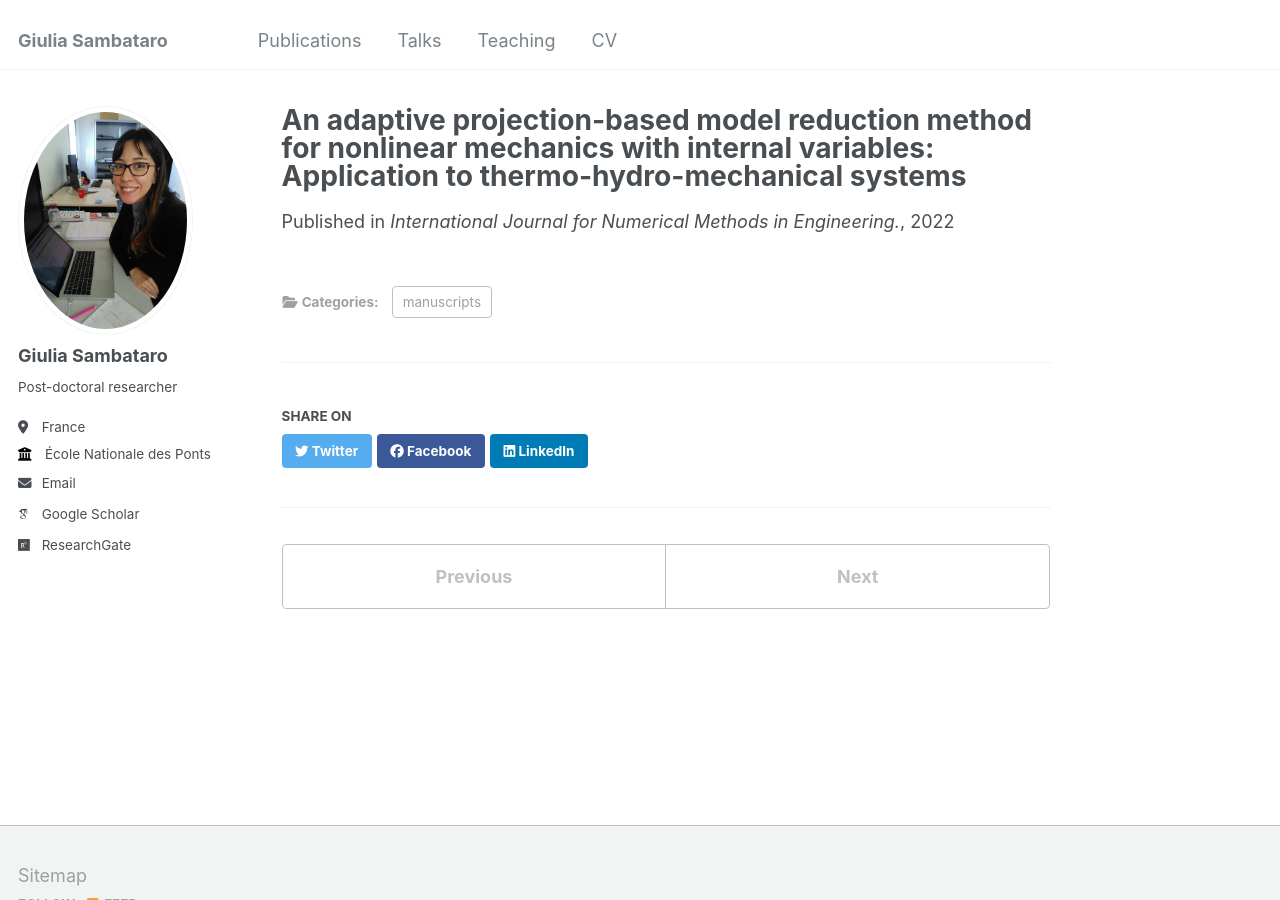
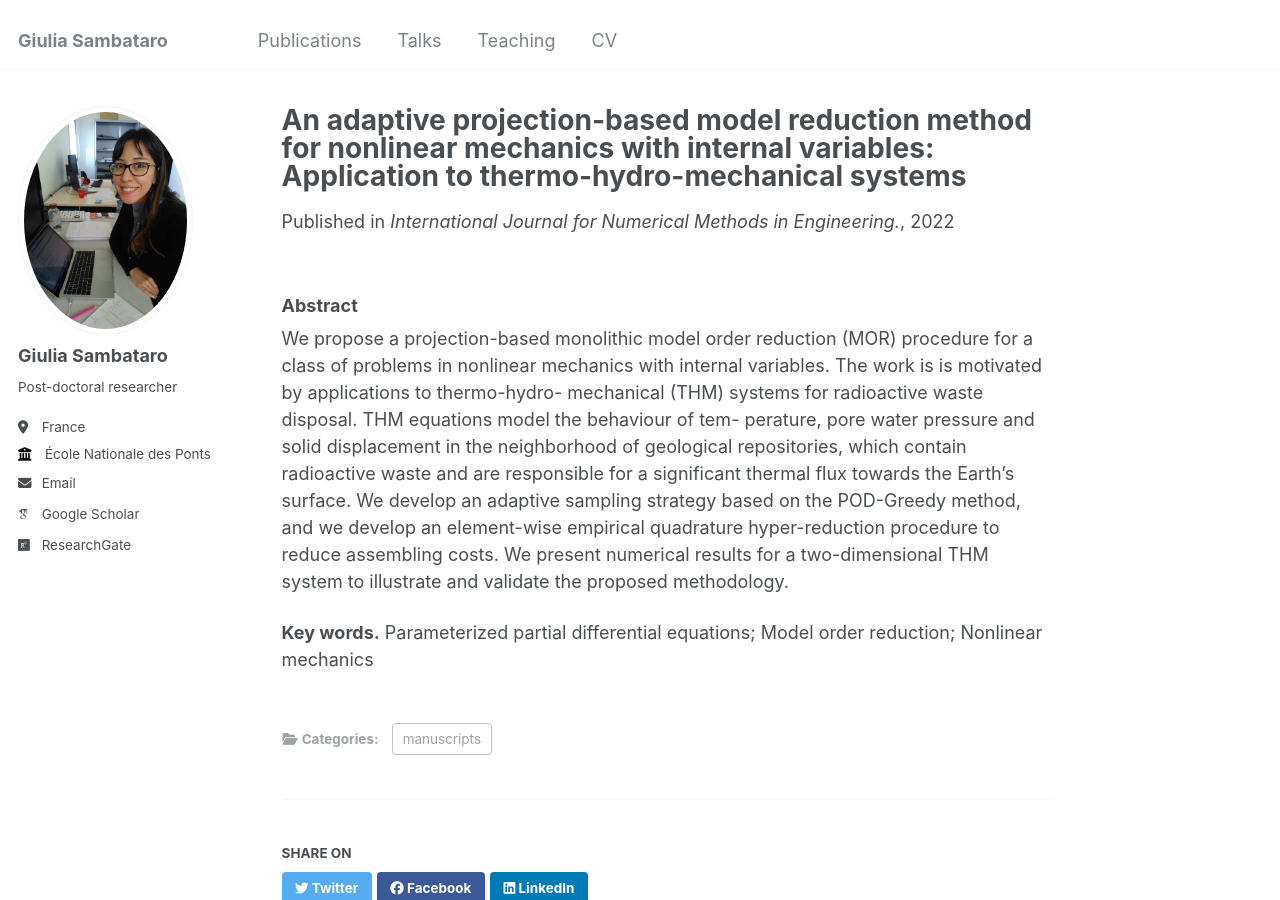
Before and after one commit to gsambata/gsambata.github.io, a Jekyll site: the page built from _publications/2010-10-01-paper-title-number-2.md, in a window 1280 px wide and 900 px high. Built offline with Jekyll 4.4.1, drawn with Linux system fonts in a browser that asks for light colours; some web fonts are replaced.

```diff
--- a/_publications/2010-10-01-paper-title-number-2.md
+++ b/_publications/2010-10-01-paper-title-number-2.md
@@ -11,3 +11,14 @@
 paperurl: 'https://onlinelibrary.wiley.com/doi/abs/10.1002/nme.6964'
 #citation: 'Sambataro. (2022).'
 ---
+### Abstract <br>
+We propose a projection-based monolithic model order reduction (MOR) procedure for a class of problems
+in nonlinear mechanics with internal variables. The work is is motivated by applications to thermo-hydro-
+mechanical (THM) systems for radioactive waste disposal. THM equations model the behaviour of tem-
+perature, pore water pressure and solid displacement in the neighborhood of geological repositories, which
+contain radioactive waste and are responsible for a significant thermal flux towards the Earth’s surface. We
+develop an adaptive sampling strategy based on the POD-Greedy method, and we develop an element-wise
+empirical quadrature hyper-reduction procedure to reduce assembling costs. We present numerical results
+for a two-dimensional THM system to illustrate and validate the proposed methodology.
+
+**Key words.** Parameterized partial differential equations; Model order reduction; Nonlinear mechanics
```
Also changed, not shown: _includes/archive-single.html (+4 -4 lines), _publications/2009-10-01-paper-title-number-1.md (+2 -2 lines), _publications/2015-10-01-paper-title-number-3.md (+4 -0 lines).
